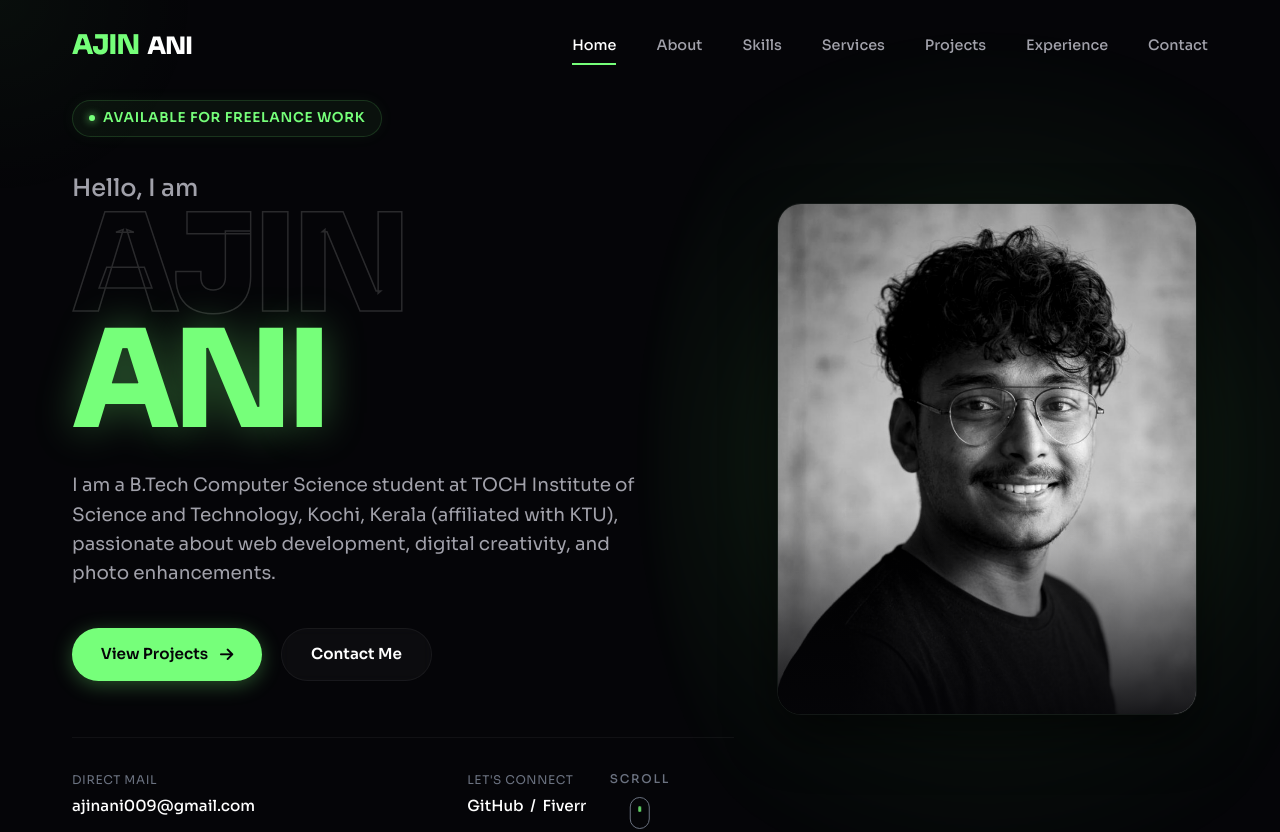
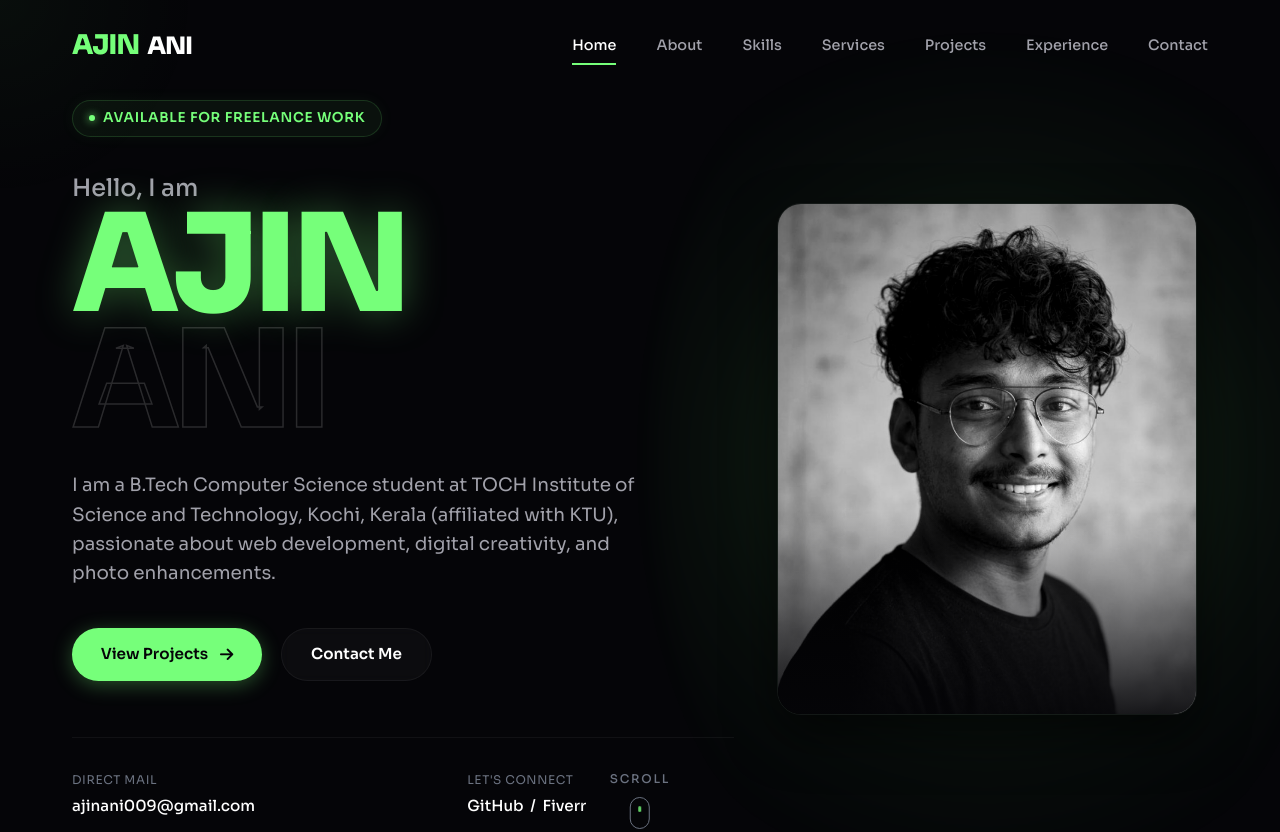
Before and after one commit to ajinani009-star/Personal-Portfolio-Website, a website built with Vite: page index.html in a window 1280 px wide. Shown: the top 832 px of the page. Built offline with nearby package versions, Linux system fonts and the light colour scheme.

Commit message:
Add files via upload

```diff
--- a/index.html
+++ b/index.html
@@ -83,8 +83,8 @@
             <!-- Huge Bold Typography (Hero Name Outline) -->
             <div class="hero-title-container">
               <h1 class="hero-title">
-                <span class="hero-title-outline">AJIN</span>
-                <span class="hero-title-solid">ANI</span>
+                <span class="hero-title-solid">AJIN</span>
+                <span class="hero-title-outline">ANI</span>
               </h1>
             </div>
 
```
